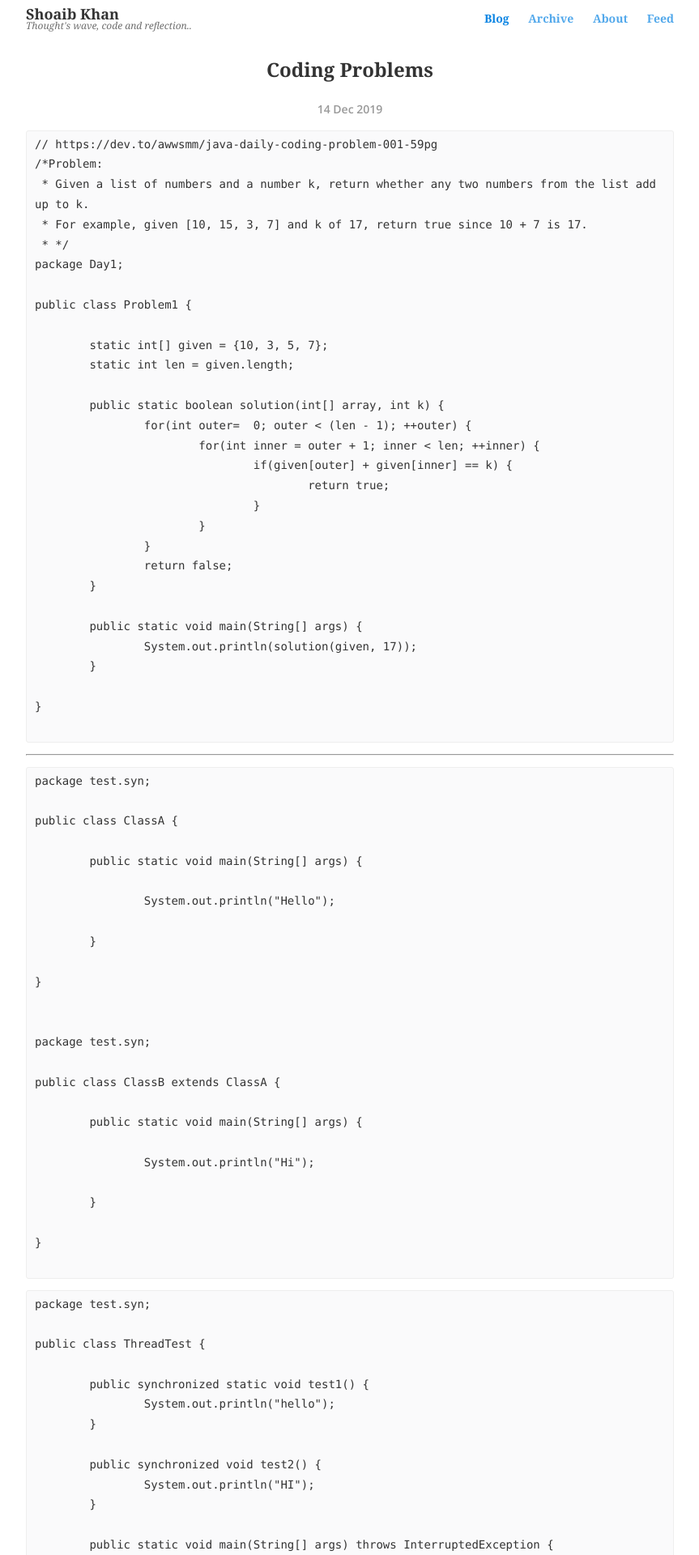
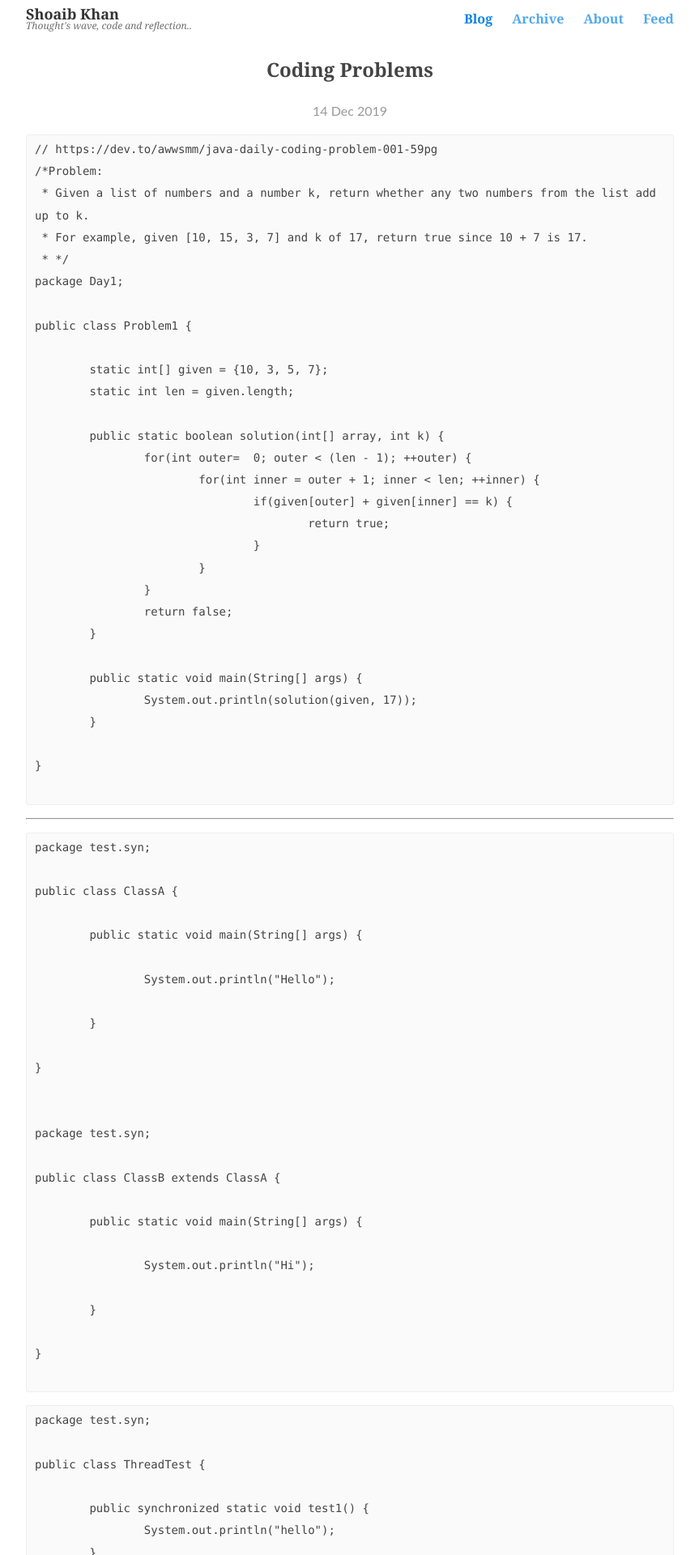
Before and after one commit to shoaibk-dev/shoaibk-dev.github.io, a Jekyll site: the page built from index.html, in a window 1280 px wide. Shown: the top 1920 px of the page at 81% size, without its empty margins (208-1071 px from the left). Built offline with Jekyll 4.4.1, drawn with Linux system fonts in a browser that asks for light colours; nearby versions of some CDN libraries; library files that are not in the unit come from our copies.

Commit message:
Update screen.css

```diff
--- a/css/screen.css
+++ b/css/screen.css
@@ -2,9 +2,9 @@
 @import url('https://fonts.googleapis.com/css?family=Open+Sans:600,800');
 
 body {
-  font-family: "open sans", sans-serif;
-  font-size: 14px;
-  color: #333;
+  font-family: 'Lato', Arial, Verdana, 'Helvetica Neue', Helvetica, sans-serif;
+  font-size: 16px;
+  color: #444;
   line-height: 1.7;
   font-kerning: normal;
   text-rendering: optimizeLegibility;
```
